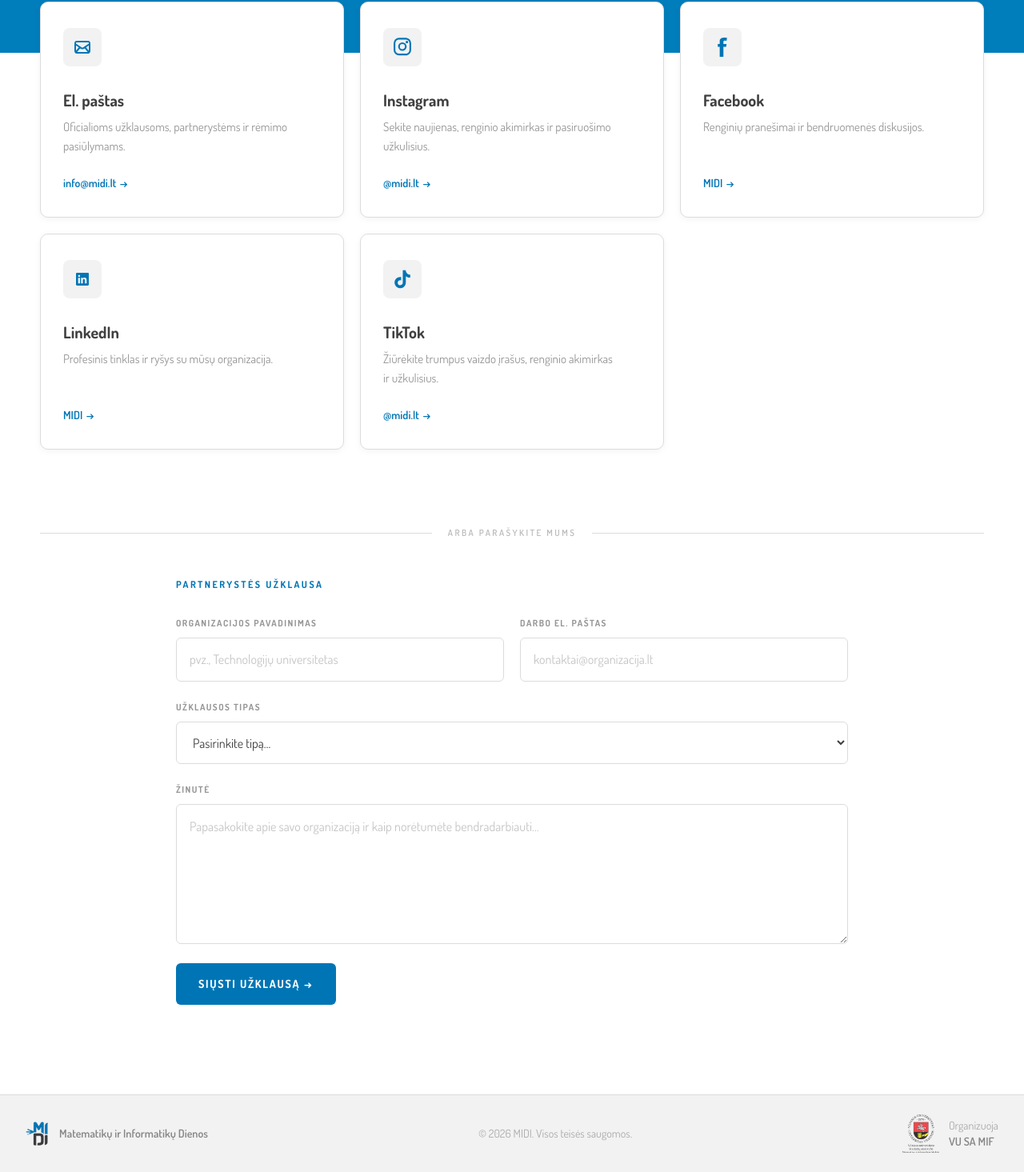
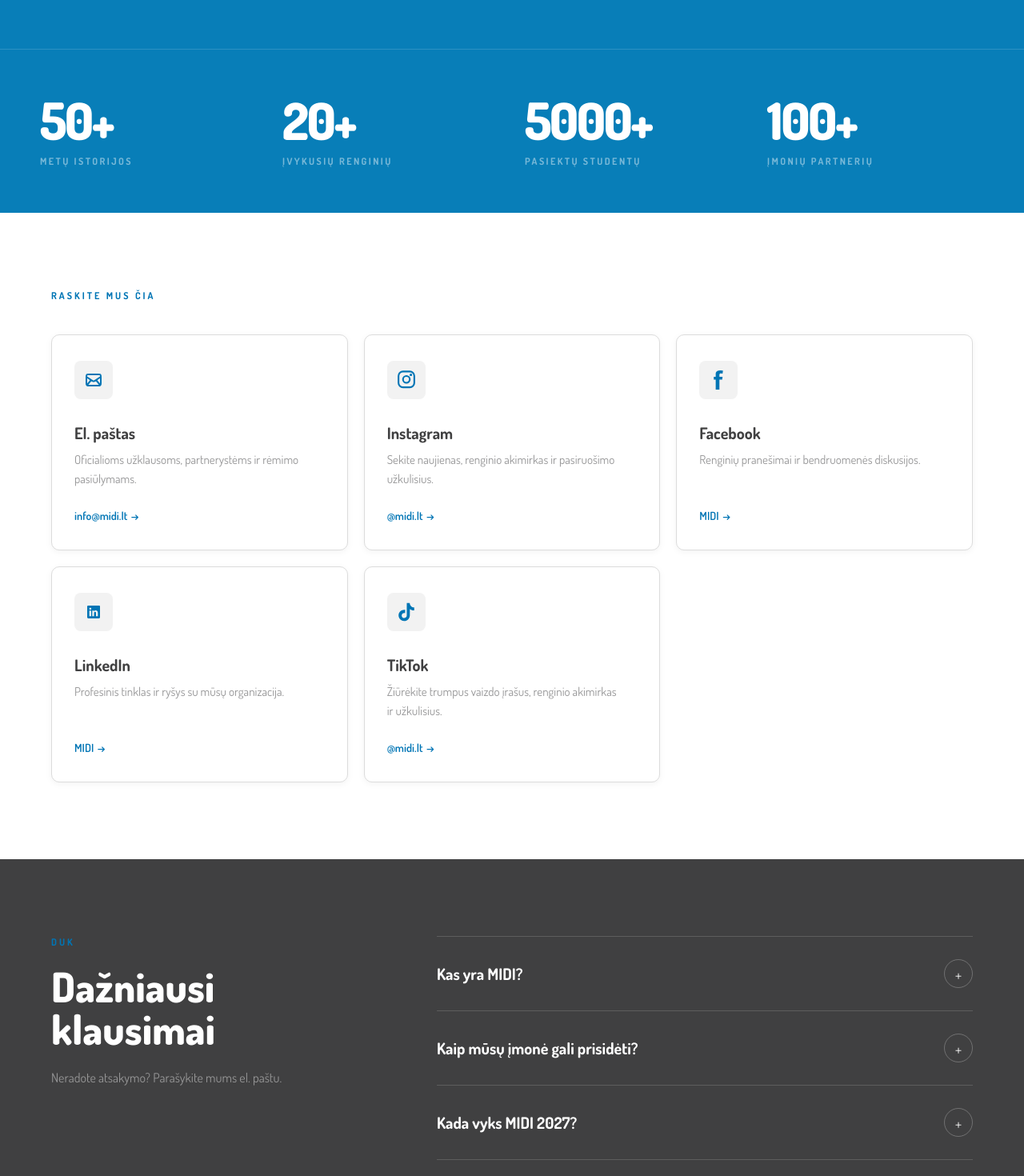
Before and after one commit to midiIT/midi2027, a Next.js app in the folder front-end/: page /contacts in a window 1280 px wide. Shown: the part 459-1929 px from the top of the page at 80% size. Built offline with nearby package versions, Linux system fonts and the light colour scheme.

Commit message:
updated contacts-page

```diff
--- a/front-end/src/app/contacts/page.tsx
+++ b/front-end/src/app/contacts/page.tsx
@@ -1,9 +1,11 @@
 "use client";
 
-import type { FormEvent } from "react";
+import Image from "next/image";
+import { useState } from "react";
 import { useLanguage } from "@/context/LanguageContext";
 import { text } from "@/app/contacts/pageText";
-import Image from "next/image";
+
+type Brand = "email" | "instagram" | "facebook" | "linkedin" | "tiktok";
 
 type ContactCardProps = {
   href: string;
@@ -11,15 +13,18 @@ type ContactCardProps = {
   title: string;
   description: string;
   handle: string;
+  brand: Brand;
 };
 
-function ContactCard({
-  href,
-  iconPath,
-  title,
-  description,
-  handle,
-}: ContactCardProps) {
+const brandHover: Record<Brand, string> = {
+  email: "hover:border-[#0075b5] hover:bg-[#0075b5]",
+  instagram: "hover:border-[#c13584] hover:bg-[linear-gradient(135deg,#833ab4,#e1306c,#f77737)]",
+  facebook: "hover:border-[#1877f2] hover:bg-[#1877f2]",
+  linkedin: "hover:border-[#0a66c2] hover:bg-[#0a66c2]",
+  tiktok: "hover:border-[#111111] hover:bg-[#111111]",
+};
+
+function ContactCard({ href, iconPath, title, description, handle, brand }: ContactCardProps) {
   const external = href.startsWith("http");
 
   return (
@@ -27,170 +32,124 @@ function ContactCard({
       href={href}
       target={external ? "_blank" : undefined}
       rel={external ? "noreferrer" : undefined}
-      className="group flex min-h-64 flex-col rounded-[10px] border border-[#dcdcdc] bg-white px-7 py-8 shadow-[0_2px_8px_rgba(0,0,0,0.05)] transition-all duration-200
-      hover:-translate-y-1
-    hover:border-[#0075b5]/70
-      hover:ring-2
-    hover:ring-[#0075b5]
-      hover:shadow-[0_10px_30px_rgba(0,117,181,0.12)]
-
-      focus-visible:outline-none
-      focus-visible:ring-2
-      focus-visible:ring-[#0075b5]"
+      className={`group flex min-h-64 flex-col rounded-[10px] border border-[#dcdcdc] bg-white px-7 py-8 shadow-[0_2px_8px_rgba(0,0,0,0.05)] transition-all duration-300 hover:-translate-y-1 hover:text-white hover:shadow-[0_14px_36px_rgba(0,0,0,0.16)] focus-visible:outline-2 focus-visible:outline-offset-4 focus-visible:outline-[#0075b5] ${brandHover[brand]}`}
     >
-      <span className="flex h-12 w-12 items-center justify-center rounded-lg bg-[#f2f2f2]">
+      <span className="flex h-12 w-12 items-center justify-center rounded-lg bg-[#f2f2f2] transition-colors duration-300 group-hover:bg-white/15">
         <Image
           src={iconPath}
           alt=""
           width={24}
           height={24}
-          className="h-6 w-6 object-contain"
+          className="h-6 w-6 object-contain transition-[filter] duration-300 group-hover:brightness-0 group-hover:invert"
         />
       </span>
-
-      <h2 className="mt-7 text-xl font-bold text-[#404041] group-hover:text-[#0075b5]">
+      <h2 className="mt-7 text-xl font-bold text-[#404041] transition-colors duration-300 group-hover:text-white">
         {title}
       </h2>
-      <p className="mt-2 max-w-72 text-[15px] leading-6 text-[#404041]/55">
+      <p className="mt-2 max-w-72 text-[15px] leading-6 text-[#404041]/55 transition-colors duration-300 group-hover:text-white/75">
         {description}
       </p>
-      <span className="mt-auto pt-6 text-sm font-semibold text-[#0075b5]">
+      <span className="mt-auto pt-6 text-sm font-semibold text-[#0075b5] transition-colors duration-300 group-hover:text-white">
         {handle}
-        <span
-          aria-hidden="true"
-          className="ml-1 inline-block transition-transform duration-200 group-hover:translate-x-1"
-        >
+        <span aria-hidden="true" className="ml-1 inline-block transition-transform duration-200 group-hover:translate-x-1">
           →
         </span>
       </span>
-
     </a>
   );
 }
 
+function AnimatedStat({ value, label }: { value: number; label: string }) {
+  return (
+    <div className="text-center sm:text-left">
+      <div className="text-[clamp(2.75rem,5vw,4.5rem)] font-extrabold leading-none tracking-[-0.04em] text-white">
+        {value}+
+      </div>
+      <div className="mt-3 text-[10px] font-bold uppercase tracking-[0.2em] text-white/45 sm:text-xs">
+        {label}
+      </div>
+    </div>
+  );
+}
 
 export default function ContactsPage() {
   const { lang } = useLanguage();
   const t = text[lang];
-
-  function handleSubmit(event: FormEvent<HTMLFormElement>) {
-    event.preventDefault();
-
-    const formData = new FormData(event.currentTarget);
-    const organisation = String(formData.get("organisation") ?? "");
-    const email = String(formData.get("email") ?? "");
-    const enquiryType = String(formData.get("enquiryType") ?? "");
-    const message = String(formData.get("message") ?? "");
-    const subject = `${t.emailSubject}: ${organisation}`;
-    const body = [
-      `${t.form.organisation}: ${organisation}`,
-      `${t.form.email}: ${email}`,
-      `${t.form.type}: ${enquiryType}`,
-      "",
-      message,
-    ].join("\n");
-
-    window.location.href = `mailto:info@midi.lt?subject=${encodeURIComponent(subject)}&body=${encodeURIComponent(body)}`;
-  }
+  const [openFaq, setOpenFaq] = useState<number | null>(null);
 
   const contacts = [
-    {
-      href: "mailto:info@midi.lt",
-      iconPath: "/icons/mailIcon.svg",
-      ...t.cards.email,
-    },
-    {
-      href: "https://www.instagram.com/midi.lt/",
-      iconPath: "/icons/instagramIcon.svg",
-      ...t.cards.instagram,
-    },
-    {
-      href: "https://www.facebook.com/midi.lt",
-      iconPath: "/icons/facebookIcon.svg",
-      ...t.cards.facebook,
-    },
-    {
-      href: "https://www.linkedin.com/company/midi-lt/",
-      iconPath: "/icons/linkedinIcon.svg",
-      ...t.cards.linkedin,
-    },
-    {
-      href: "https://www.tiktok.com/@midi.lt",
-      iconPath: "/icons/tiktokIcon.svg",
-      ...t.cards.tiktok,
-    },
+    { href: "mailto:info@midi.lt", iconPath: "/icons/mailIcon.svg", brand: "email" as const, ...t.cards.email },
+    { href: "https://www.instagram.com/midi.lt/", iconPath: "/icons/instagramIcon.svg", brand: "instagram" as const, ...t.cards.instagram },
+    { href: "https://www.facebook.com/midi.lt", iconPath: "/icons/facebookIcon.svg", brand: "facebook" as const, ...t.cards.facebook },
+    { href: "https://www.linkedin.com/company/midi-lt/", iconPath: "/icons/linkedinIcon.svg", brand: "linkedin" as const, ...t.cards.linkedin },
+    { href: "https://www.tiktok.com/@midi.lt", iconPath: "/icons/tiktokIcon.svg", brand: "tiktok" as const, ...t.cards.tiktok },
   ];
 
   return (
     <div className="bg-white text-[#404041]">
-      <section className="bg-[#007dbb] px-6 pb-32 pt-14 text-white sm:px-10 lg:px-16 lg:pb-36 lg:pt-16">
-        <div className="mx-auto max-w-295">
-          <p className="text-xs font-semibold uppercase tracking-[0.22em] text-white/55">
-            {t.eyebrow}
-          </p>
-          <h1 className="mt-5 max-w-145 text-[clamp(2.4rem,5vw,4.25rem)] font-extrabold leading-[1.04] tracking-tight">
+      <section className="relative overflow-hidden bg-[#087eb8] text-white">
+        <div aria-hidden="true" className="pointer-events-none absolute left-[34%] top-25 whitespace-nowrap text-[clamp(9rem,24vw,23rem)] font-extrabold leading-none tracking-[-0.06em] text-transparent [-webkit-text-stroke:2px_rgba(255,255,255,0.08)]">
+          {t.watermark}
+        </div>
+
+        <div className="relative mx-auto max-w-295 px-6 pb-14 pt-16 sm:px-10 sm:pb-18 sm:pt-20 lg:px-16 xl:px-0">
+          <p className="text-xs font-semibold uppercase tracking-[0.25em] text-white/55">{t.eyebrow}</p>
+          <h1 className="mt-6 max-w-235 text-[clamp(3rem,7vw,6.875rem)] font-extrabold leading-[0.98] tracking-[-0.035em]">
             {t.title}
           </h1>
-          <p className="mt-6 max-w-175 text-base leading-7 text-white/65 sm:text-lg">
-            {t.intro}
-          </p>
+          <p className="mt-7 max-w-175 text-base leading-7 text-white/65 sm:text-lg">{t.intro}</p>
+        </div>
+
+        <div className="relative border-t border-white/15">
+          <div className="mx-auto grid max-w-295 grid-cols-2 gap-x-8 gap-y-10 px-6 py-12 sm:px-10 md:grid-cols-4 md:py-14 lg:px-16 xl:px-0">
+            {t.stats.map((stat) => <AnimatedStat key={stat.label} value={stat.value} label={stat.label} />)}
+          </div>
         </div>
       </section>
 
-      <section className="relative z-10 mx-auto -mt-16 grid max-w-295 grid-cols-1 gap-4 px-6 sm:px-10 md:grid-cols-2 lg:grid-cols-3 lg:gap-5 lg:px-16 xl:px-0">
-        {contacts.map((contact) => (
-          <ContactCard key={contact.title} {...contact} />
-        ))}
+      <section className="px-6 py-18 sm:px-10 sm:py-22 lg:px-16 lg:py-24">
+        <div className="mx-auto max-w-295">
+          <p className="mb-10 text-xs font-bold uppercase tracking-[0.25em] text-[#0075b5]">{t.channelsEyebrow}</p>
+          <div className="grid grid-cols-1 gap-4 md:grid-cols-2 lg:grid-cols-3 lg:gap-5">
+            {contacts.map((contact) => <ContactCard key={contact.title} {...contact} />)}
+          </div>
+        </div>
       </section>
 
-      <div className="mx-auto flex max-w-295 items-center gap-5 px-6 pb-12 pt-20 sm:px-10 lg:px-16 lg:pt-24 xl:px-0">
-        <span className="h-px flex-1 bg-[#dcdcdc]" />
-        <span className="shrink-0 text-[11px] font-semibold uppercase tracking-[0.22em] text-[#404041]/35">
-          {t.divider}
-        </span>
-        <span className="h-px flex-1 bg-[#dcdcdc]" />
-      </div>
+      <section className="bg-[#404041] px-6 py-18 text-white sm:px-10 sm:py-22 lg:px-16 lg:py-24">
+        <div className="mx-auto grid max-w-295 gap-12 lg:grid-cols-[0.75fr_1.25fr] lg:gap-20">
+          <div className="lg:sticky lg:top-28 lg:self-start">
+            <p className="text-xs font-bold uppercase tracking-[0.25em] text-[#0075b5]">{t.faq.eyebrow}</p>
+            <h2 className="mt-5 text-[clamp(2.4rem,4vw,4rem)] font-extrabold leading-[1.05]">{t.faq.title}</h2>
+            <p className="mt-5 max-w-85 text-base leading-7 text-white/45">{t.faq.intro}</p>
+          </div>
 
-      <section className="mx-auto max-w-230 px-6 pb-24 sm:px-10 lg:pb-28">
-        <p className="mb-8 text-xs font-bold uppercase tracking-[0.2em] text-[#0075b5]">
-          {t.form.title}
-        </p>
-
-        <form onSubmit={handleSubmit} className="grid grid-cols-1 gap-x-5 gap-y-6 sm:grid-cols-2">
-          <label className="contact-field">
-            <span>{t.form.organisation}</span>
-            <input name="organisation" required placeholder={t.form.organisationPlaceholder} />
-          </label>
-
-          <label className="contact-field">
-            <span>{t.form.email}</span>
-            <input name="email" type="email" required placeholder={t.form.emailPlaceholder} />
-          </label>
-
-          <label className="contact-field sm:col-span-2">
-            <span>{t.form.type}</span>
-            <select name="enquiryType" required defaultValue="">
-              <option value="" disabled>{t.form.typePlaceholder}</option>
-              {t.form.options.map((option) => (
-                <option key={option} value={option}>{option}</option>
-              ))}
-            </select>
-          </label>
-
-          <label className="contact-field sm:col-span-2">
-            <span>{t.form.message}</span>
-            <textarea name="message" required rows={6} placeholder={t.form.messagePlaceholder} />
-          </label>
-
-          <div className="sm:col-span-2">
-            <button
-              type="submit"
-              className="rounded-md bg-[#0075b5] px-7 py-4 text-sm font-bold uppercase tracking-[0.12em] text-white transition-all duration-200 hover:-translate-y-0.5 hover:bg-[#00679f] hover:shadow-[0_8px_24px_rgba(0,117,181,0.24)] focus-visible:outline-2 focus-visible:outline-offset-4 focus-visible:outline-[#0075b5]"
-            >
-              {t.form.submit} →
-            </button>
+          <div className="border-t border-white/15">
+            {t.faq.items.map((item, index) => {
+              const isOpen = openFaq === index;
+              return (
+                <div key={item.question} className="border-b border-white/15">
+                  <button
+                    type="button"
+                    aria-expanded={isOpen}
+                    onClick={() => setOpenFaq(isOpen ? null : index)}
+                    className="flex w-full items-center justify-between gap-6 py-7 text-left text-lg font-bold transition-colors hover:text-[#54c5f1] focus-visible:outline-2 focus-visible:outline-offset-4 focus-visible:outline-[#54c5f1] sm:text-xl"
+                  >
+                    <span>{item.question}</span>
+                    <span aria-hidden="true" className={`flex h-9 w-9 shrink-0 items-center justify-center rounded-full border border-white/25 text-xl font-light transition-transform duration-300 ${isOpen ? "rotate-45" : ""}`}>
+                      +
+                    </span>
+                  </button>
+                  <div className={`grid transition-[grid-template-rows] duration-300 ease-out ${isOpen ? "grid-rows-[1fr]" : "grid-rows-[0fr]"}`}>
+                    <div className="overflow-hidden">
+                      <p className="max-w-170 pb-7 pr-12 text-base leading-7 text-white/55">{item.answer}</p>
+                    </div>
+                  </div>
+                </div>
+              );
+            })}
           </div>
-        </form>
+        </div>
       </section>
     </div>
   );
--- a/front-end/src/app/contacts/pageText.tsx
+++ b/front-end/src/app/contacts/pageText.tsx
@@ -1,126 +1,82 @@
 import { Lang } from "@/context/LanguageContext";
 
-type ContactCardText = {
-  title: string;
-  description: string;
-  handle: string;
-};
+type ContactCardText = { title: string; description: string; handle: string };
+type FaqItem = { question: string; answer: string };
 
 type ContactsPageText = {
   eyebrow: string;
+  watermark: string;
   title: string;
   intro: string;
-  divider: string;
-  emailSubject: string;
+  channelsEyebrow: string;
+  stats: Array<{ value: number; label: string }>;
   cards: Record<"email" | "instagram" | "facebook" | "linkedin" | "tiktok", ContactCardText>;
-  form: {
-    title: string;
-    organisation: string;
-    organisationPlaceholder: string;
-    email: string;
-    emailPlaceholder: string;
-    type: string;
-    typePlaceholder: string;
-    options: string[];
-    message: string;
-    messagePlaceholder: string;
-    submit: string;
-  };
+  faq: { eyebrow: string; title: string; intro: string; items: FaqItem[] };
 };
 
 export const text: Record<Lang, ContactsPageText> = {
   en: {
     eyebrow: "Get in touch",
+    watermark: "CONTACT",
     title: "Reach us however works for you.",
-    intro: "Whether you want to partner, sponsor, follow along, or just say hello — pick the channel that fits.",
-    divider: "Or send us a message",
-    emailSubject: "MIDI partnership enquiry",
+    intro: "Want to become a partner, sponsor, follow the news or just say hello? Pick the channel that suits you best.",
+    channelsEyebrow: "Find us here",
+    stats: [
+      { value: 50, label: "Years of history" },
+      { value: 20, label: "Events held" },
+      { value: 5000, label: "Students reached" },
+      { value: 100, label: "Partner companies" },
+    ],
     cards: {
-      email: {
-        title: "Email us",
-        description: "Best for formal enquiries, partnerships, and sponsorships.",
-        handle: "info@midi.lt",
-      },
-      instagram: {
-        title: "Instagram",
-        description: "Follow our updates, event highlights, and behind-the-scenes.",
-        handle: "@midi.lt",
-      },
-      facebook: {
-        title: "Facebook",
-        description: "Event announcements and community discussions.",
-        handle: "MIDI",
-      },
-      linkedin: {
-        title: "LinkedIn",
-        description: "Professional network — connect with our organisation.",
-        handle: "MIDI",
-      },
-      tiktok: {
-        title: "TikTok",
-        description: "Watch short videos, event moments, and behind-the-scenes content.",
-        handle: "@midi.lt",
-      },
+      email: { title: "Email us", description: "Best for formal enquiries, partnerships, and sponsorships.", handle: "info@midi.lt" },
+      instagram: { title: "Instagram", description: "Follow our updates, event highlights, and behind-the-scenes.", handle: "@midi.lt" },
+      facebook: { title: "Facebook", description: "Event announcements and community discussions.", handle: "MIDI" },
+      linkedin: { title: "LinkedIn", description: "Professional network — connect with our organisation.", handle: "MIDI" },
+      tiktok: { title: "TikTok", description: "Watch short videos, event moments, and behind-the-scenes content.", handle: "@midi.lt" },
     },
-    form: {
-      title: "Partnership enquiry",
-      organisation: "Organisation name",
-      organisationPlaceholder: "e.g. Tech University",
-      email: "Work email",
-      emailPlaceholder: "contact@organisation.com",
-      type: "Enquiry type",
-      typePlaceholder: "Select type…",
-      options: ["Partnership", "Sponsorship", "Media / Press", "Other"],
-      message: "Message",
-      messagePlaceholder: "Tell us about your organisation and how you'd like to collaborate…",
-      submit: "Send enquiry",
+    faq: {
+      eyebrow: "FAQ",
+      title: "Common questions",
+      intro: "Can't find what you're looking for? Email us directly.",
+      items: [
+        { question: "What is MIDI?", answer: "MIDI — Mathematics and Informatics Days — is an annual student event at Vilnius University's Faculty of Mathematics and Informatics, connecting students with industry, academia, and the broader tech community." },
+        { question: "How can our company get involved?", answer: "There are several ways: sponsorship packages, speaking slots, workshop hosting, and career fair participation. Reach out via email and we will send you our partnership deck." },
+        { question: "When does MIDI 2027 take place?", answer: "The exact dates are being finalised. Follow our social channels to be the first to know when they are announced." },
+        { question: "Who organises MIDI?", answer: "MIDI is organised by VU SA MIF — the student representation body of the Faculty of Mathematics and Informatics at Vilnius University." },
+        { question: "Is participation free for students?", answer: "Yes — MIDI events are free for students. Some workshops may require prior registration due to limited capacity." },
+      ],
     },
   },
   lt: {
     eyebrow: "Susisiekime",
+    watermark: "KONTAKTAI",
     title: "Susisiekite jums patogiausiu būdu.",
     intro: "Norite tapti partneriu, rėmėju, sekti naujienas ar tiesiog pasisveikinti? Pasirinkite jums tinkamiausią kanalą.",
-    divider: "Arba parašykite mums",
-    emailSubject: "MIDI partnerystės užklausa",
+    channelsEyebrow: "Raskite mus čia",
+    stats: [
+      { value: 50, label: "Metų istorijos" },
+      { value: 20, label: "Įvykusių renginių" },
+      { value: 5000, label: "Pasiektų studentų" },
+      { value: 100, label: "Įmonių partnerių" },
+    ],
     cards: {
-      email: {
-        title: "El. paštas",
-        description: "Oficialioms užklausoms, partnerystėms ir rėmimo pasiūlymams.",
-        handle: "info@midi.lt",
-      },
-      instagram: {
-        title: "Instagram",
-        description: "Sekite naujienas, renginio akimirkas ir pasiruošimo užkulisius.",
-        handle: "@midi.lt",
-      },
-      facebook: {
-        title: "Facebook",
-        description: "Renginių pranešimai ir bendruomenės diskusijos.",
-        handle: "MIDI",
-      },
-      linkedin: {
-        title: "LinkedIn",
-        description: "Profesinis tinklas ir ryšys su mūsų organizacija.",
-        handle: "MIDI",
-      },
-      tiktok: {
-        title: "TikTok",
-        description: "Žiūrėkite trumpus vaizdo įrašus, renginio akimirkas ir užkulisius.",
-        handle: "@midi.lt",
-      },
+      email: { title: "El. paštas", description: "Oficialioms užklausoms, partnerystėms ir rėmimo pasiūlymams.", handle: "info@midi.lt" },
+      instagram: { title: "Instagram", description: "Sekite naujienas, renginio akimirkas ir pasiruošimo užkulisius.", handle: "@midi.lt" },
+      facebook: { title: "Facebook", description: "Renginių pranešimai ir bendruomenės diskusijos.", handle: "MIDI" },
+      linkedin: { title: "LinkedIn", description: "Profesinis tinklas ir ryšys su mūsų organizacija.", handle: "MIDI" },
+      tiktok: { title: "TikTok", description: "Žiūrėkite trumpus vaizdo įrašus, renginio akimirkas ir užkulisius.", handle: "@midi.lt" },
     },
-    form: {
-      title: "Partnerystės užklausa",
-      organisation: "Organizacijos pavadinimas",
-      organisationPlaceholder: "pvz., Technologijų universitetas",
-      email: "Darbo el. paštas",
-      emailPlaceholder: "kontaktai@organizacija.lt",
-      type: "Užklausos tipas",
-      typePlaceholder: "Pasirinkite tipą…",
-      options: ["Partnerystė", "Rėmimas", "Žiniasklaida", "Kita"],
-      message: "Žinutė",
-      messagePlaceholder: "Papasakokite apie savo organizaciją ir kaip norėtumėte bendradarbiauti…",
-      submit: "Siųsti užklausą",
+    faq: {
+      eyebrow: "DUK",
+      title: "Dažniausi klausimai",
+      intro: "Neradote atsakymo? Parašykite mums el. paštu.",
+      items: [
+        { question: "Kas yra MIDI?", answer: "MIDI — Matematikų ir Informatikų Dienos — yra kasmetinis Vilniaus universiteto Matematikos ir informatikos fakulteto studentų renginys, jungiantis studentus, verslą, akademinę bendruomenę ir technologijų sektorių." },
+        { question: "Kaip mūsų įmonė gali prisidėti?", answer: "Prisidėti galima remiant renginį, skaitant pranešimus, organizuojant dirbtuves ar dalyvaujant karjeros mugėje. Parašykite mums el. paštu ir atsiųsime partnerystės pasiūlymą." },
+        { question: "Kada vyks MIDI 2027?", answer: "Tikslios datos dar derinamos. Sekite mūsų socialinius kanalus ir apie jas sužinosite pirmieji." },
+        { question: "Kas organizuoja MIDI?", answer: "MIDI organizuoja VU SA MIF — Vilniaus universiteto Matematikos ir informatikos fakulteto studentų atstovybė." },
+        { question: "Ar dalyvavimas studentams nemokamas?", answer: "Taip, MIDI renginiai studentams yra nemokami. Į kai kurias dirbtuves dėl riboto vietų skaičiaus gali reikėti registruotis iš anksto." },
+      ],
     },
   },
 };
--- a/front-end/src/app/globals.css
+++ b/front-end/src/app/globals.css
@@ -27,47 +27,3 @@ html {
   animation: none;
   box-shadow: 0 6px 32px rgba(0, 0, 0, 0.3);
 }
-
-.contact-field {
-  display: flex;
-  flex-direction: column;
-  gap: 0.6rem;
-}
-
-.contact-field > span {
-  color: rgba(64, 64, 65, 0.55);
-  font-size: 0.7rem;
-  font-weight: 700;
-  letter-spacing: 0.13em;
-  text-transform: uppercase;
-}
-
-.contact-field input,
-.contact-field select,
-.contact-field textarea {
-  width: 100%;
-  border: 1px solid #dcdcdc;
-  border-radius: 0.375rem;
-  background: white;
-  padding: 0.9rem 1rem;
-  color: #404041;
-  outline: none;
-  transition: border-color 150ms ease, box-shadow 150ms ease;
-}
-
-.contact-field textarea {
-  min-height: 9rem;
-  resize: vertical;
-}
-
-.contact-field input::placeholder,
-.contact-field textarea::placeholder {
-  color: rgba(64, 64, 65, 0.3);
-}
-
-.contact-field input:focus,
-.contact-field select:focus,
-.contact-field textarea:focus {
-  border-color: #0075b5;
-  box-shadow: 0 0 0 3px rgba(0, 117, 181, 0.1);
-}
```
